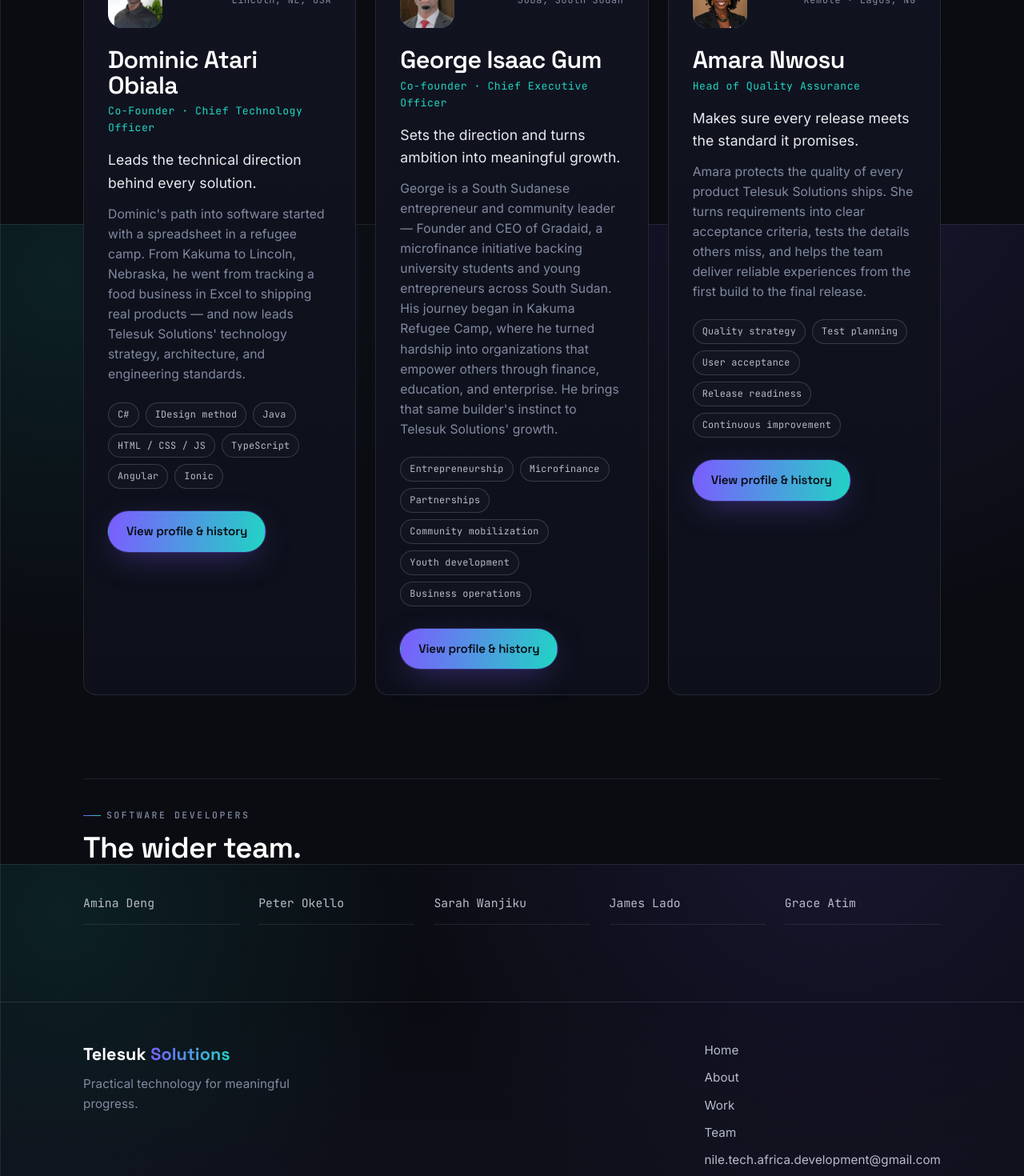
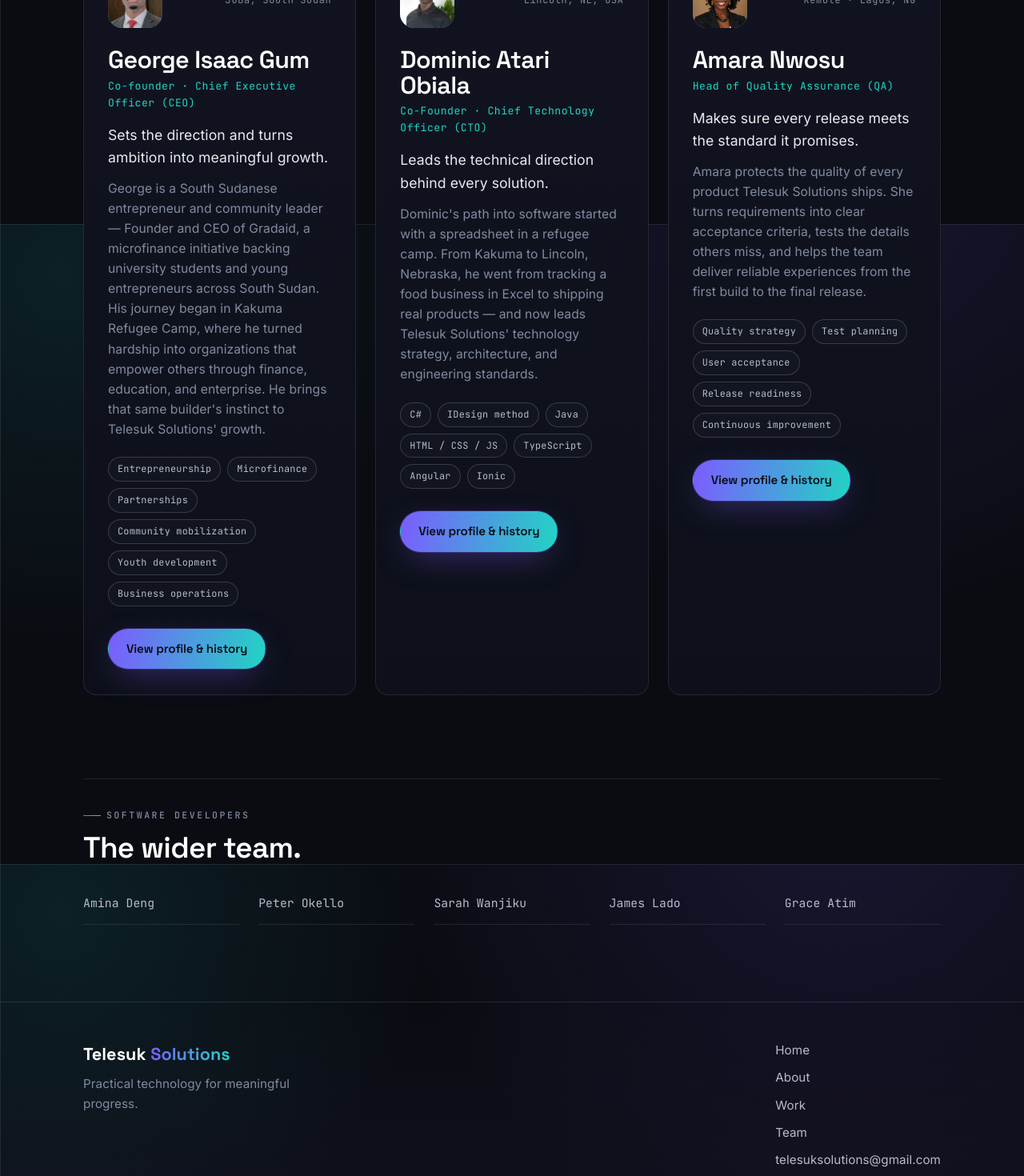
Before and after one commit to Dominic-Atari/nile-tech-solutions, an Angular app: page /team in a window 1280 px wide. Shown: the part 520-1990 px from the top of the page at 80% size. Built offline with nearby package versions, Linux system fonts and the light colour scheme.

Commit message:
Email updates

```diff
--- a/src/app/core/team.data.ts
+++ b/src/app/core/team.data.ts
@@ -1,7 +1,7 @@
 import { Worker } from './models/worker';
 
 /** Company-wide contact address. */
-const CONTACT_EMAIL = 'nile.tech.africa.development@gmail.com';
+const CONTACT_EMAIL = 'telesuksolutions@gmail.com';
 
 /**
  * The team. No backend — this is the single source of truth, served from memory.
@@ -9,77 +9,9 @@
  */
 export const TEAM: readonly Worker[] = [
   {
-    id: 'dominic-atari-obiala',
-    name: 'Dominic Atari Obiala',
-    role: 'Co-Founder · Chief Technology Officer',
-    tagline: 'Leads the technical direction behind every solution.',
-    location: 'Lincoln, NE, USA',
-    initials: 'DO',
-    image: 'img/dominic1.jpg',
-    accent: 'violet',
-    bio: "Dominic's path into software started with a spreadsheet in a refugee camp. From Kakuma to Lincoln, Nebraska, he went from tracking a food business in Excel to shipping real products — and now leads Telesuk Solutions' technology strategy, architecture, and engineering standards.",
-    focus: ['C#', 'IDesign method', 'Java', 'HTML / CSS / JS', 'TypeScript', 'Angular', 'Ionic'],
-    email: CONTACT_EMAIL,
-    links: [
-      { label: 'GitHub', href: 'https://github.com/' },
-      { label: 'LinkedIn', href: 'https://www.linkedin.com/in/dominic-obiala-0b1487340' },
-    ],
-    history: [
-      {
-        year: '2026 – now',
-        title: 'Co-Founder & Chief Technology Officer',
-        org: 'Telesuk Solutions',
-        description:
-          'Sets the technical direction for Telesuk Solutions, guiding architecture, engineering standards, and the delivery of practical digital products.',
-        kind: 'milestone',
-        current: true,
-      },
-      {
-        year: '2026',
-        title: 'Pathways Program Graduate',
-        org: "Doane University · partner with: Don't Panic Labs",
-        description:
-          'Twenty weeks that turned a self-taught builder into an engineer. He showed up, did the work, and walked out ready to make a team better.',
-        kind: 'education',
-      },
-      {
-        year: '2025',
-        title: 'Building Anchovy',
-        org: 'TMCO',
-        description:
-          "Diane, TMCO's CEO, backed him to join the development team in Anchovy — a mobile app for saving and organizing recipes. His first real product, made for real people.",
-        kind: 'role',
-      },
-      {
-        year: '2024',
-        title: 'Java & Spring Boot',
-        org: 'Southeast Community College · Lincoln, NE',
-        description:
-          'Enrolled at SCC and got serious about software — learning Java and writing his first Spring Boot applications.',
-        kind: 'education',
-      },
-      {
-        year: '2023',
-        title: 'A fresh start in the United States',
-        org: 'Lincoln, Nebraska',
-        description:
-          'Arriving in the US, he made a decision: no more working around problems in a spreadsheet. It was time to build real software.',
-        kind: 'milestone',
-      },
-      {
-        year: 'Until 2023',
-        title: 'Bamba Chakula shop owner',
-        org: 'Kakuma Refugee Camp, Kenya',
-        description:
-          'Ran a Bamba Chakula food business in the camp. As customer records piled up, he taught himself to keep track of it all in Microsoft Excel — the first time technology solved a real problem for him. The spark.',
-        kind: 'milestone',
-      },
-    ],
-  },
-  {
     id: 'george-isaac-gum',
     name: 'George Isaac Gum',
-    role: 'Co-founder · Chief Executive Officer',
+    role: 'Co-founder · Chief Executive Officer (CEO)',
     tagline: 'Sets the direction and turns ambition into meaningful growth.',
     location: 'Juba, South Sudan',
     initials: 'GG',
@@ -174,9 +106,77 @@
     ],
   },
   {
+    id: 'dominic-atari-obiala',
+    name: 'Dominic Atari Obiala',
+    role: 'Co-Founder · Chief Technology Officer (CTO)',
+    tagline: 'Leads the technical direction behind every solution.',
+    location: 'Lincoln, NE, USA',
+    initials: 'DO',
+    image: 'img/dominic1.jpg',
+    accent: 'violet',
+    bio: "Dominic's path into software started with a spreadsheet in a refugee camp. From Kakuma to Lincoln, Nebraska, he went from tracking a food business in Excel to shipping real products — and now leads Telesuk Solutions' technology strategy, architecture, and engineering standards.",
+    focus: ['C#', 'IDesign method', 'Java', 'HTML / CSS / JS', 'TypeScript', 'Angular', 'Ionic'],
+    email: CONTACT_EMAIL,
+    links: [
+      { label: 'GitHub', href: 'https://github.com/' },
+      { label: 'LinkedIn', href: 'https://www.linkedin.com/in/dominic-obiala-0b1487340' },
+    ],
+    history: [
+      {
+        year: '2026 – now',
+        title: 'Co-Founder & Chief Technology Officer',
+        org: 'Telesuk Solutions',
+        description:
+          'Sets the technical direction for Telesuk Solutions, guiding architecture, engineering standards, and the delivery of practical digital products.',
+        kind: 'milestone',
+        current: true,
+      },
+      {
+        year: '2026',
+        title: 'Pathways Program Graduate',
+        org: "Doane University · partner with: Don't Panic Labs",
+        description:
+          'Twenty weeks that turned a self-taught builder into an engineer. He showed up, did the work, and walked out ready to make a team better.',
+        kind: 'education',
+      },
+      {
+        year: '2025',
+        title: 'Building Anchovy',
+        org: 'TMCO',
+        description:
+          "Diane, TMCO's CEO, backed him to join the development team in Anchovy — a mobile app for saving and organizing recipes. His first real product, made for real people.",
+        kind: 'role',
+      },
+      {
+        year: '2024',
+        title: 'Java & Spring Boot',
+        org: 'Southeast Community College · Lincoln, NE',
+        description:
+          'Enrolled at SCC and got serious about software — learning Java and writing his first Spring Boot applications.',
+        kind: 'education',
+      },
+      {
+        year: '2023',
+        title: 'A fresh start in the United States',
+        org: 'Lincoln, Nebraska',
+        description:
+          'Arriving in the US, he made a decision: no more working around problems in a spreadsheet. It was time to build real software.',
+        kind: 'milestone',
+      },
+      {
+        year: 'Until 2023',
+        title: 'Bamba Chakula shop owner',
+        org: 'Kakuma Refugee Camp, Kenya',
+        description:
+          'Ran a Bamba Chakula food business in the camp. As customer records piled up, he taught himself to keep track of it all in Microsoft Excel — the first time technology solved a real problem for him. The spark.',
+        kind: 'milestone',
+      },
+    ],
+  },
+  {
     id: 'amara-nwosu',
     name: 'Amara Nwosu',
-    role: 'Head of Quality Assurance',
+    role: 'Head of Quality Assurance (QA)',
     tagline: 'Makes sure every release meets the standard it promises.',
     location: 'Remote · Lagos, NG',
     initials: 'AN',
--- a/src/app/pages/home/home.html
+++ b/src/app/pages/home/home.html
@@ -25,7 +25,7 @@
 
     <div class="hero__actions">
       <a class="btn btn--primary" routerLink="/team">Meet the team</a>
-      <a class="btn btn--ghost" href="mailto:nile.tech.africa.development@gmail.com">Start a project</a>
+      <a class="btn btn--ghost" href="mailto:telesuksolutions@gmail.com">Start a project</a>
     </div>
   </div>
 
@@ -43,9 +43,21 @@
         </filter>
       </defs>
 
-      <path class="signal__track" d="M0 96 H210 L262 96 L306 42 L352 122 L410 74 L470 96 H628 L688 30 L748 132 L806 96 H986 L1044 58 L1104 96 H1200" />
-      <path class="signal__trace signal__trace--glow" pathLength="1" filter="url(#sigBlur)" d="M0 96 H210 L262 96 L306 42 L352 122 L410 74 L470 96 H628 L688 30 L748 132 L806 96 H986 L1044 58 L1104 96 H1200" />
-      <path class="signal__trace" pathLength="1" d="M0 96 H210 L262 96 L306 42 L352 122 L410 74 L470 96 H628 L688 30 L748 132 L806 96 H986 L1044 58 L1104 96 H1200" />
+      <path
+        class="signal__track"
+        d="M0 96 H210 L262 96 L306 42 L352 122 L410 74 L470 96 H628 L688 30 L748 132 L806 96 H986 L1044 58 L1104 96 H1200"
+      />
+      <path
+        class="signal__trace signal__trace--glow"
+        pathLength="1"
+        filter="url(#sigBlur)"
+        d="M0 96 H210 L262 96 L306 42 L352 122 L410 74 L470 96 H628 L688 30 L748 132 L806 96 H986 L1044 58 L1104 96 H1200"
+      />
+      <path
+        class="signal__trace"
+        pathLength="1"
+        d="M0 96 H210 L262 96 L306 42 L352 122 L410 74 L470 96 H628 L688 30 L748 132 L806 96 H986 L1044 58 L1104 96 H1200"
+      />
       <circle class="signal__dot" r="5.5" />
     </svg>
   </div>
--- a/src/app/shared/footer/footer.html
+++ b/src/app/shared/footer/footer.html
@@ -10,9 +10,7 @@
       <a routerLink="/about">About</a>
       <a routerLink="/work">Work</a>
       <a routerLink="/team">Team</a>
-      <a href="mailto:nile.tech.africa.development@gmail.com"
-        >nile.tech.africa.development&#64;gmail.com</a
-      >
+      <a href="mailto:telesuksolutions@gmail.com">telesuksolutions&#64;gmail.com</a>
     </nav>
   </div>
 
--- a/src/app/shared/navbar/navbar.html
+++ b/src/app/shared/navbar/navbar.html
@@ -16,11 +16,13 @@
       </a>
       <a routerLink="/about" routerLinkActive="is-active" (click)="closeMenu()">About</a>
       <a routerLink="/work" routerLinkActive="is-active" (click)="closeMenu()">Work</a>
-      <a routerLink="/public-portal" routerLinkActive="is-active" (click)="closeMenu()">Civic suite</a>
+      <a routerLink="/public-portal" routerLinkActive="is-active" (click)="closeMenu()"
+        >Civic suite</a
+      >
       <a routerLink="/team" routerLinkActive="is-active" (click)="closeMenu()">Team</a>
     </nav>
 
-    <a class="btn btn--primary nav__cta" href="mailto:nile.tech.africa.development@gmail.com">
+    <a class="btn btn--primary nav__cta" href="mailto:telesuksolutions@gmail.com">
       Start a project
     </a>
 
```
